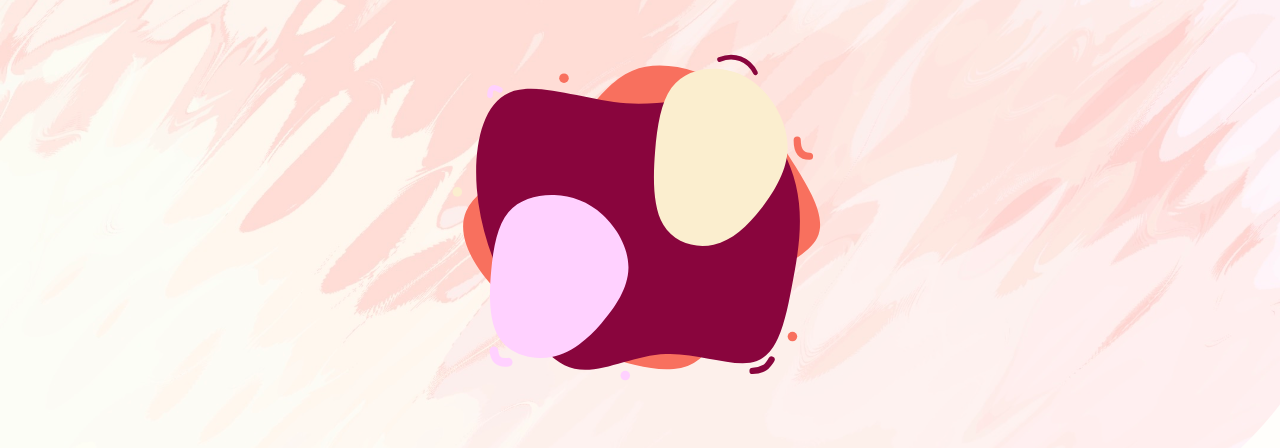
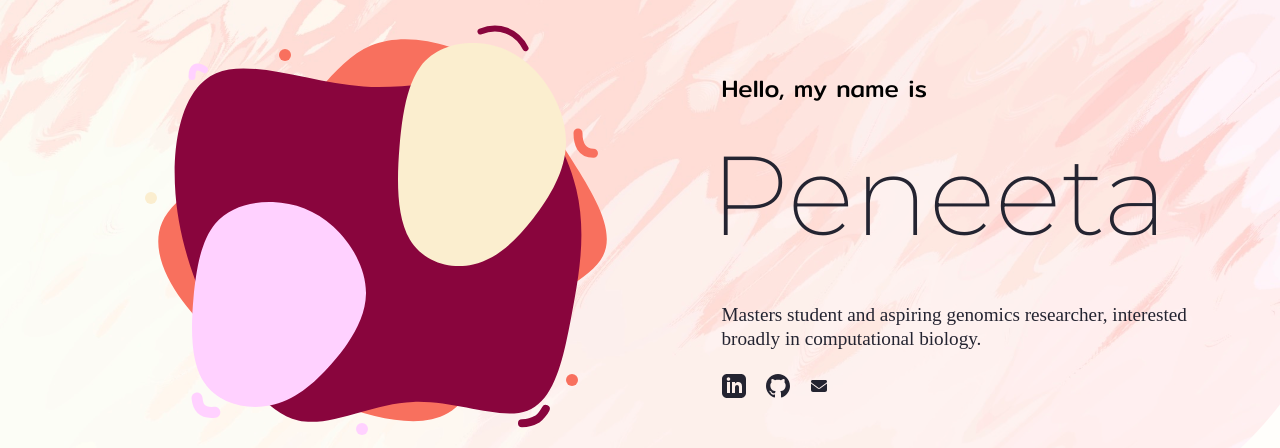
Before and after one commit to peneeta/portfolio, a React (Vite) app: page / in a window 1280 px wide. Shown: the part 166-614 px from the top of the page. Built offline with nearby package versions, Linux system fonts and the light colour scheme; a web font is replaced by a local one.

Commit message:
fix hero img

```diff
--- a/src/App.jsx
+++ b/src/App.jsx
@@ -21,14 +21,12 @@ function App() {
     <div className="App">
       <Navbar/>
       <div id="home" className="hero">
-
-        <div className="container px-8">
-          <div className="text-wrapper">
-            <img src={"./assets/Background_Embellishments.svg"} alt="" />
+        <div className="container px-8 flex flex-row justify-center items-center gap-x-10">
             <div className="portrait-wrapper">
               <img src={embellishments} alt="" />
               {/* <img src={portrait} alt="" /> */}
             </div>
+          <div className="text-wrapper">
             <div className="headline">
               <h2>Hello, my name is</h2>
               <h1>Peneeta</h1>
--- a/src/index.css
+++ b/src/index.css
@@ -56,14 +56,6 @@
 .icons-wrapper svg:hover {
   transform: scale(1.4);
   transition: transform 0.5s ease;
-}
-
-.hero .container {
-  display: flex;
-  align-items: center;
-  flex-direction: column;
-  justify-content: space-between;
-  flex-wrap: nowrap;
 }
 
 .hero .container .text-wrapper {
```
